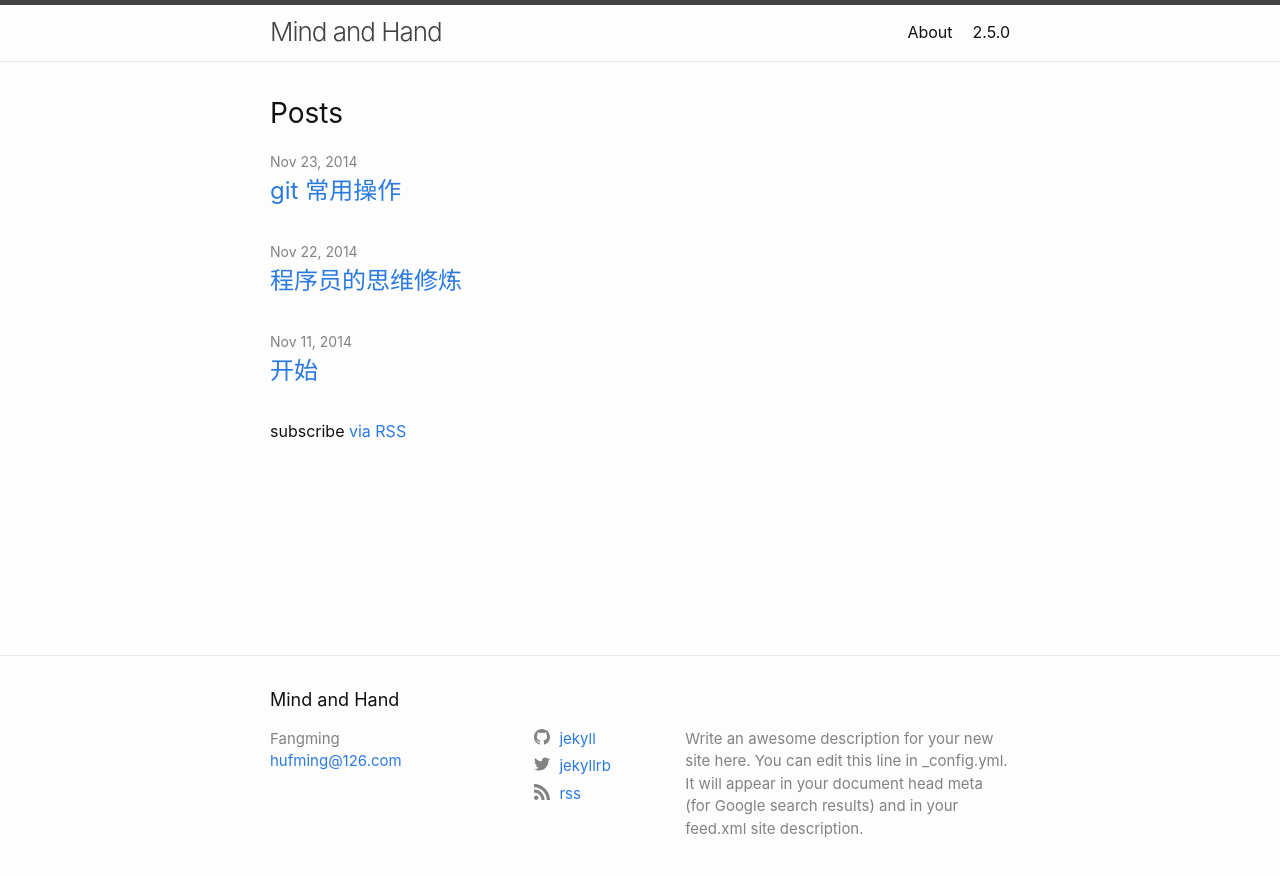
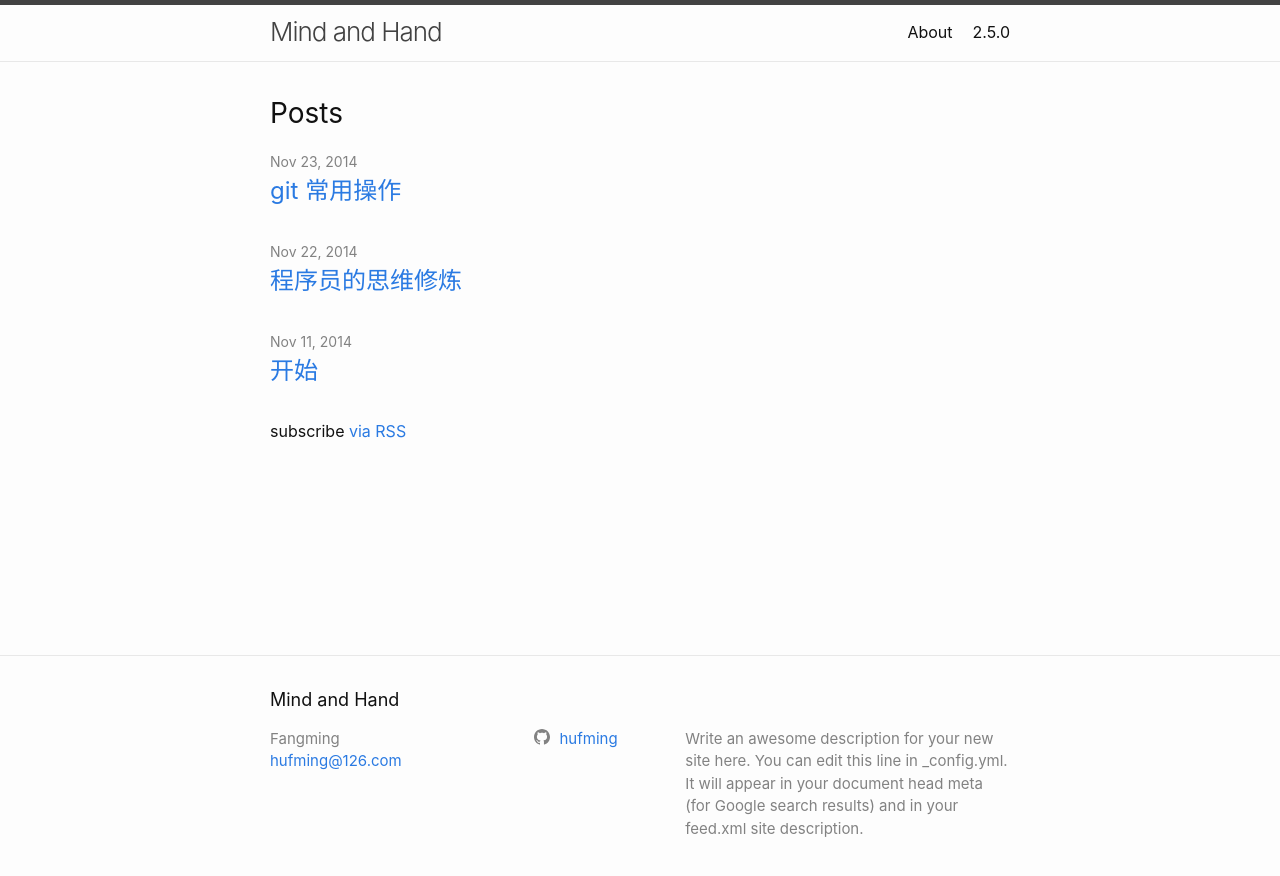
Before and after one commit to hufming/blog, a Jekyll site: the page built from index.md, in a window 1280 px wide. Shown: the top 876 px of the page. Built offline with Jekyll 4.4.1, drawn with Linux system fonts in a browser that asks for light colours.

Commit message:
modify social links

```diff
--- a/_config.yml
+++ b/_config.yml
@@ -7,9 +7,9 @@ description: > # this means to ignore newlines until "twitter_username:"
   Google search results) and in your feed.xml site description.
 
 # social links
-twitter_username: jekyllrb
-github_username:  jekyll
-rss: rss
+
+github_username:  hufming
+
 # dribbble_username: jekyll
 # facebook_username: jekyll
 # flickr_username: jekyll
```
